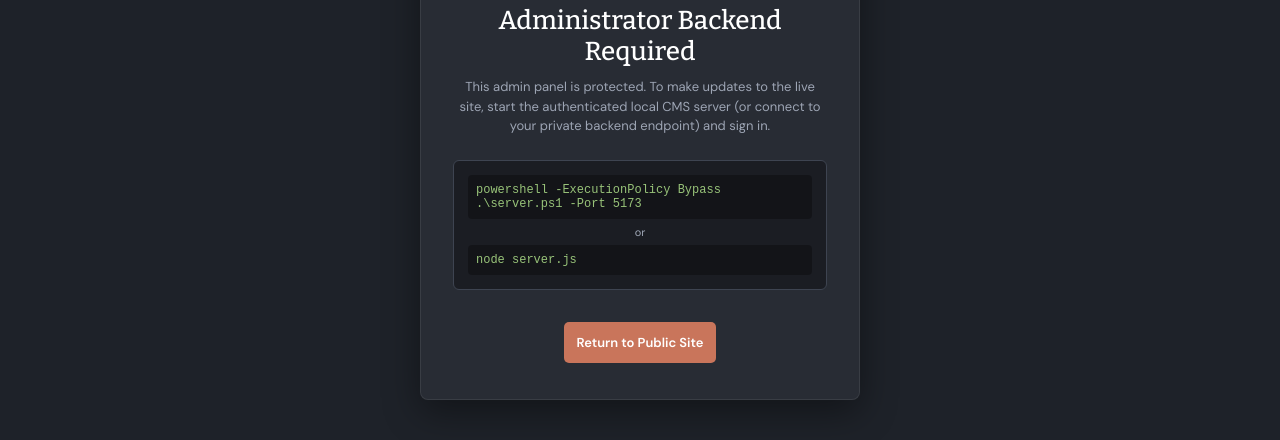
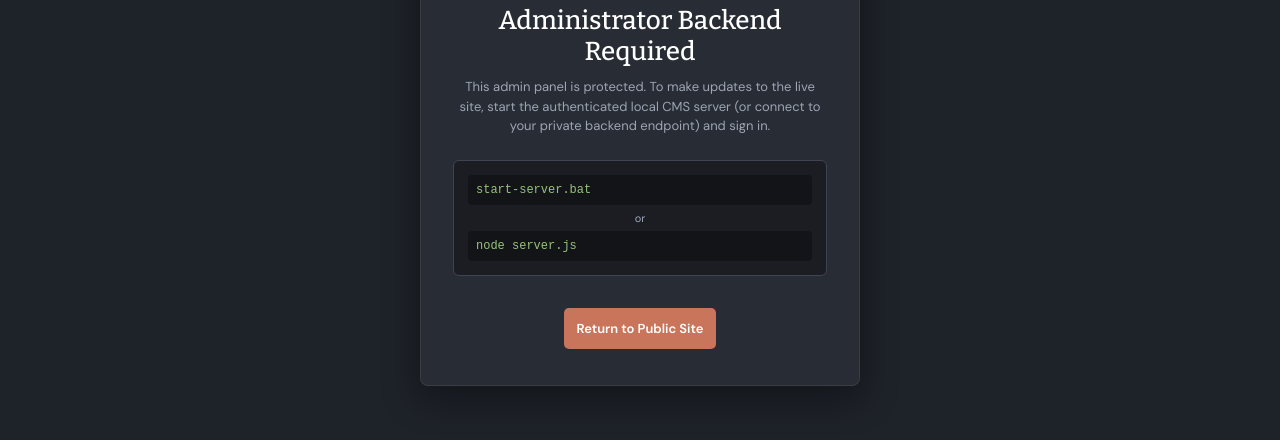
Before and after one commit to ervinheylee1-hub/women-of-virtue, a website: page admin.html in a window 1280 px wide. Shown: the part 232-672 px from the top of the page. Drawn offline with nearby package versions, Linux system fonts and the light colour scheme; no server answers; a web font is replaced by a local one.

Commit message:
Update docs, gitignore, and admin panel instructions to reference node launcher exclusively

```diff
--- a/admin.html
+++ b/admin.html
@@ -122,7 +122,7 @@
         <h1>Administrator Backend Required</h1>
         <p class="auth-desc">This admin panel is protected. To make updates to the live site, start the authenticated local CMS server (or connect to your private backend endpoint) and sign in.</p>
         <div class="instructions-box">
-          <code>powershell -ExecutionPolicy Bypass .\server.ps1 -Port 5173</code>
+          <code>start-server.bat</code>
           <p>or</p>
           <code>node server.js</code>
         </div>
```
Also changed, not shown: README.md, 2 other files.
